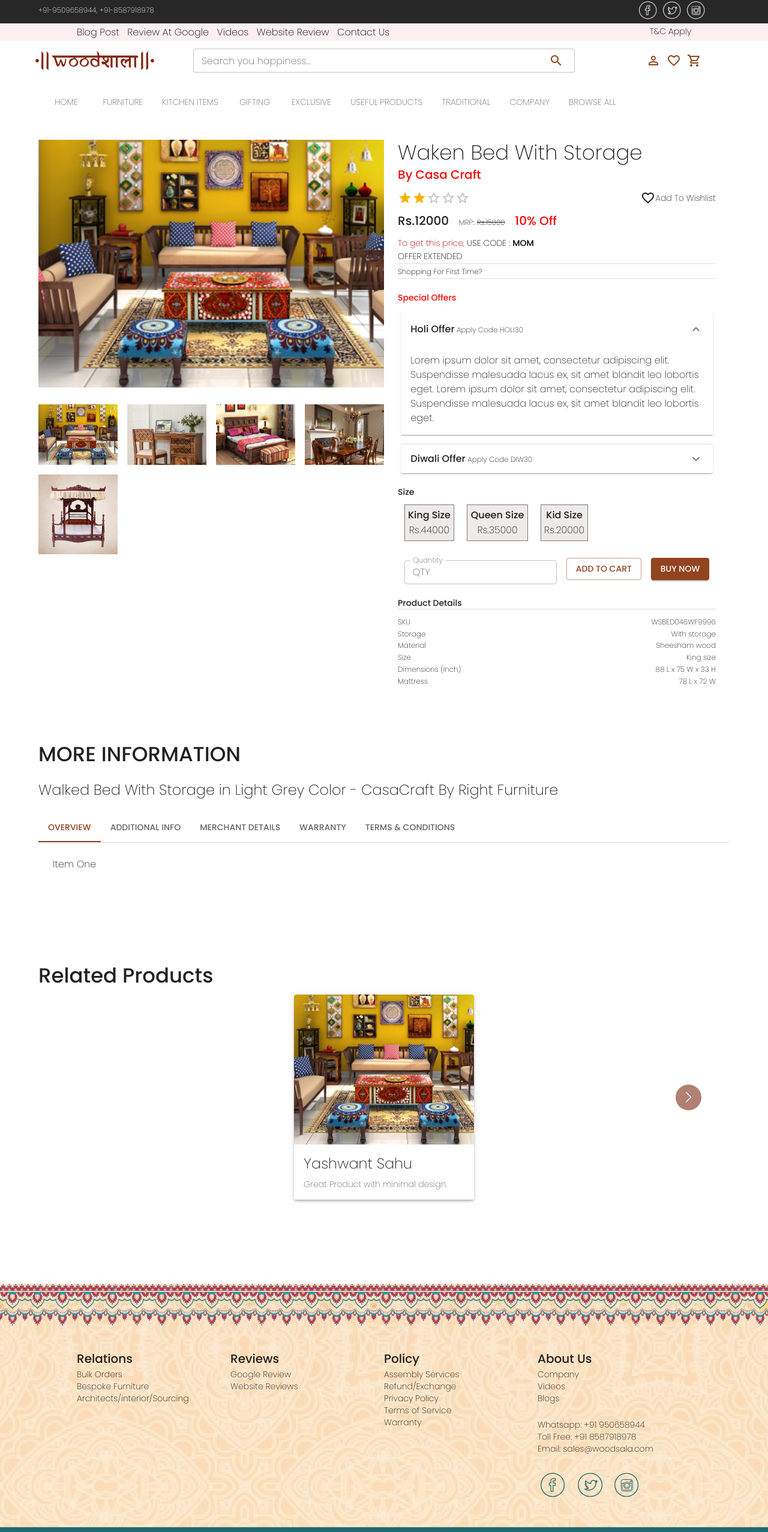
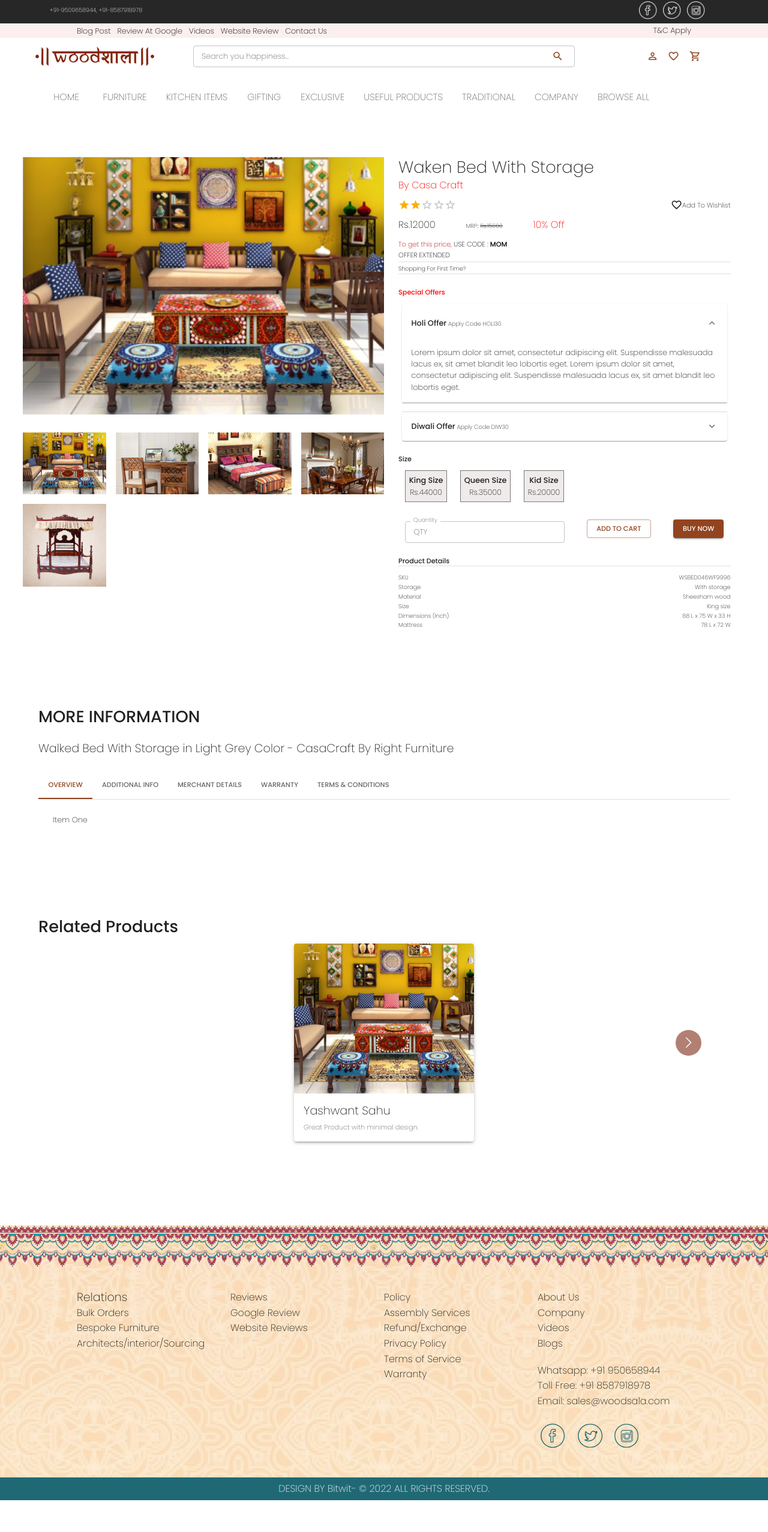
Before and after one commit to bitwittech/woodsala-site-frontend, a React (Create React App) app: page /details in a window 1280 px wide. Shown: the part 6-2560 px from the top of the page at 60% size. After the commit the page ends 2507 px from the top, so only its background shows below. Built offline with nearby package versions, Linux system fonts and the light colour scheme.

Commit message:
Responsiveness Imporved

```diff
--- a/src/App.css
+++ b/src/App.css
@@ -1,5 +1,4 @@
 @import url('https://fonts.googleapis.com/css2?family=Berkshire+Swash&family=Poppins:wght@200;500&display=swap');
-@import url('https://unpkg.com/flickity@2/dist/flickity.min.css');
 .App {
     text-align: center;
 }
--- a/src/asset/css/cart.css
+++ b/src/asset/css/cart.css
@@ -14,7 +14,7 @@
 }
 
 .mainSec {
-    padding: 5% 3%;
+    padding: 5% 3% !important;
 }
 
 .tableContainer {
@@ -73,3 +73,12 @@
 .Total .css-k50mv2-MuiTypography-root {
     font-weight: 500 !important;
 }
+
+
+/* // media query  */
+
+@media screen and (max-width:800px) {
+    .mainSec {
+        padding-top: 10% !important;
+    }
+}
--- a/src/asset/css/checkout.css
+++ b/src/asset/css/checkout.css
@@ -75,3 +75,12 @@
 .orderButton {
     padding: 3% 2%;
 }
+
+
+/* // media query  */
+
+@media screen and (max-width:800px) {
+    .mainSec {
+        padding-top: 10% !important;
+    }
+}
--- a/src/asset/css/contactUs.css
+++ b/src/asset/css/contactUs.css
@@ -16,6 +16,7 @@
 .formContainer {
     margin: 5% auto;
     padding: 3% 4%;
+    gap: 30px;
     width: 90% !important;
 }
 
@@ -35,3 +36,10 @@
 button {
     font-weight: 400 !important;
 }
+
+@media screen and (max-width:800px) {
+    .sideBox {
+        margin-top: 5%;
+        padding: 5% !important;
+    }
+}
--- a/src/asset/css/home.css
+++ b/src/asset/css/home.css
@@ -1,16 +1,21 @@
+html {
+    font-size: 80% !important;
+}
+
 .banner {
     background-image: url('../images/home/homeBanner.png');
     background-size: 100vw 98%;
-       height: 70vh;
+    height: 30rem;
     background-position: center;
     background-repeat: no-repeat;
-       background-size: 100% 100%;
+    background-size: 100vw 100%;
     position: relative;
+    margin-bottom: 7%;
 }
 
 .banner-text {
     position: absolute;
-       top: 25%;
+    top: 20%;
     left: 10%;
     text-align: center;
 }
@@ -18,18 +23,18 @@
 .text-1 {
     font-size: 3rem !important;
     color: rgb(126, 46, 9);
-       font-family: 'Berkshire Swash', cursive;
+    font-family: 'Berkshire Swash', cursive !important;
 }
 
 .text-2 {
     font-size: 2.5rem !important;
-       font-weight: 500;
+    font-weight: 500 !important;
     color: rgb(219, 123, 33);
-       font-family: 'Poppins', sans-serif;
+    font-family: 'Poppins', sans-serif !important;
 }
 
 .text-3 {
-       font-size: 1rem !important;
+    font-size: 1.2rem !important;
     font-family: 'Poppins', sans-serif;
 }
 
@@ -43,7 +48,7 @@
 }
 
 .SBR {
-       background-image: linear-gradient(rgba(248, 202, 146, 0.603), rgba(255, 245, 227, 0.479)), url('../images/home/SBR.png');
+    background-image: linear-gradient(rgba(248, 214, 171, 0.603), rgba(255, 245, 227, 0.479)), url('../images/home/SBR.png');
     margin: 6% 0% !important;
     justify-content: center;
     align-items: center;
@@ -57,11 +62,13 @@
 .heading {
     font-weight: 400 !important;
     padding: 3% 2%;
+    font-size: 3rem !important;
 }
 
 .sub-heading {
-       font-weight: 350 !important;
+    font-weight: 400 !important;
     padding: 5% 3%;
+    font-size: 1.8rem !important;
 }
 
 .SBF {
@@ -84,7 +91,7 @@
 
 .service {
     background-color: #FAF3E6;
-       margin: 6% 0% !important;
+    margin-top: 5% !important;
 }
 
 .text-col {
@@ -99,8 +106,8 @@
 
 .service-images {
     justify-content: center;
-       align-items: center;
-       background-image: linear-gradient(rgba(248, 202, 146, 0.603), rgba(255, 245, 227, 0.479)), url('../images/home/SBR.png');
+    align-items: baseline;
+    background-image: linear-gradient(rgba(248, 202, 146, 0.801), rgba(255, 245, 227, 0.479)), url('../images/home/SBR.png');
     background-size: cover;
     height: fit-content;
     background-position: center;
@@ -140,6 +147,10 @@
     justify-content: space-between;
 }
 
+.video {
+    margin-top: 6%;
+}
+
 .center-Video {
     padding: 0% 5%;
 }
@@ -149,12 +160,13 @@
 }
 
 .slider {
-       margin: 5% 0%;
+    margin-top: 10%;
+    /* height: 50%; */
 }
 
 .bannerText {
     position: relative;
-       top: 20%;
+    top: 25%;
     left: 8%;
 }
 
@@ -214,10 +226,7 @@
     background-position: center;
     background-repeat: no-repeat;
     padding: 2% 3% !important;
-   }
-
-   .TC .react-multi-carousel-list {
-       height: 400px !important;
+    margin-top: 5%;
 }
 
 .journalSec {
@@ -237,29 +246,35 @@
     padding: 5% 3%;
 }
 
-   h6 {
-       font-weight: 500 !important;
-   }
-
 .icons img {
     width: 30px;
 }
+
+.customer {
+    margin-top: 5%;
+}
+
+
 /* ====================================================================
                                             =============================Media Section=============================
                                             ======================================================================= */
 
 @media screen and (max-width: 800px) {
+    html {
+        font-size: 70% !important;
+    }
+    .banner {
+        margin-bottom: 15%;
+    }
+    .bannerText {
+        top: 20%;
+        left: 5%;
+    }
     .image {
         height: auto;
     }
     .journalSec {
         gap: 20px !important;
-       }
-       .banner1Text1 {
-           font-size: 1.4rem !important;
-       }
-       .banner1Text2 {
-           font-size: 1.9rem !important;
     }
     .conatiner-TC {
         padding: 2% 5%;
@@ -273,19 +288,6 @@
     .SBR {
         background-size: cover;
     }
-       .banner-text {
-           left: 2%;
-       }
-       .text-1 {
-           font-size: 2rem !important;
-       }
-       .text-2 {
-           font-size: 2rem !important;
-       }
-       .text-3 {
-           font-size: 1rem !important;
-           font-family: 'Poppins', sans-serif;
-       }
     .underline {
         margin-bottom: 5% !important;
     }
@@ -298,17 +300,11 @@
     .carousel-cell {
         width: 100%;
     }
-       .banner {
-           height: 50vh !important;
+    .banner-text {
+        left: 1%;
     }
-       .text-1 {
-           font-size: 1.8rem !important;
-       }
-       .text-2 {
-           font-size: 1.5rem !important;
-       }
-       .text-3 {
-           font-size: 0.8rem !important;
+    html {
+        font-size: 65% !important;
     }
     .underline {
         margin-bottom: 8% !important;
@@ -316,14 +312,16 @@
     .SBF {
         padding: 10% 3% !important;
     }
+    .text-3 {
+        display: none;
+    }
 }
 
 @media screen and (max-width: 400px) {
-       .banner {
-           height: 30vh !important;
+    html {
+        font-size: 50% !important;
     }
-       .banner-text {
-           top: 50% !important;
-           left: 2% !important;
+    .text-3 {
+        display: none;
     }
 }
--- a/src/asset/css/navbar.css
+++ b/src/asset/css/navbar.css
@@ -26,10 +26,12 @@
     font-weight: 500 !important;
     display: flex;
     justify-content: center;
+    flex-flow: wrap;
 }
 
-.secondBar div p {
+.secondBar p {
     cursor: pointer;
+    font-size: 1rem;
 }
 
 .secondBar div p:hover {
@@ -46,3 +48,7 @@
 .main-2 {
     padding: 1% 2%;
 }
+
+.main-2 a {
+    font-size: 1.2rem;
+}
--- a/src/components/Cart.js
+++ b/src/components/Cart.js
@@ -1,7 +1,7 @@
 // css
 import ".././asset/css/cart.css";
 // react
-import React, { useState } from "react";
+import React from "react";
 import {
   Grid,
   Typography,
--- a/src/components/ContactUs.js
+++ b/src/components/ContactUs.js
@@ -27,7 +27,7 @@
           <Typography variant="h6">Leave A Message</Typography>
         </Grid>
 
-        <Grid xs={12} md={8} item className="form">
+        <Grid xs={12} md={7.5} item className="form">
           <form>
             <Grid
               container
--- a/src/components/utility/Footer.js
+++ b/src/components/utility/Footer.js
@@ -24,10 +24,10 @@
           <Grid container className="linkContainer">
             <Grid item xs={12} md={2.5}>
               <Stack>
-                <Typography variant="h6">Relations</Typography>
-                <Typography variant="body2">Bulk Orders</Typography>
-                <Typography variant="body2">Bespoke Furniture </Typography>
-                <Typography variant="body2">
+                <Typography variant="h5">Relations</Typography>
+                <Typography variant="h6">Bulk Orders</Typography>
+                <Typography variant="h6">Bespoke Furniture </Typography>
+                <Typography variant="h6">
                   Architects/interior/Sourcing{" "}
                 </Typography>
               </Stack>
@@ -35,34 +35,34 @@
             <Grid item xs={12} md={2.5}>
               <Stack>
                 <Typography variant="h6">Reviews</Typography>
-                <Typography variant="body2">Google Review </Typography>
-                <Typography variant="body2">Website Reviews </Typography>
+                <Typography variant="h6">Google Review </Typography>
+                <Typography variant="h6">Website Reviews </Typography>
               </Stack>
             </Grid>
             <Grid item xs={12} md={2.5}>
               <Stack>
                 <Typography variant="h6">Policy</Typography>
-                <Typography variant="body2">Assembly Services</Typography>
-                <Typography variant="body2">Refund/Exchange </Typography>
-                <Typography variant="body2">Privacy Policy</Typography>
-                <Typography variant="body2">Terms of Service</Typography>
-                <Typography variant="body2">Warranty</Typography>
+                <Typography variant="h6">Assembly Services</Typography>
+                <Typography variant="h6">Refund/Exchange </Typography>
+                <Typography variant="h6">Privacy Policy</Typography>
+                <Typography variant="h6">Terms of Service</Typography>
+                <Typography variant="h6">Warranty</Typography>
               </Stack>
             </Grid>
             <Grid item xs={12} md={2.5}>
               <Stack>
                 <Typography variant="h6">About Us</Typography>
-                <Typography variant="body2">Company</Typography>
-                <Typography variant="body2">Videos</Typography>
-                <Typography variant="body2">Blogs</Typography>
+                <Typography variant="h6">Company</Typography>
+                <Typography variant="h6">Videos</Typography>
+                <Typography variant="h6">Blogs</Typography>
               </Stack>
               <br></br>
               <Stack>
-                <Typography variant="body2">Whatsapp: +91 950658944</Typography>
-                <Typography variant="body2">
+                <Typography variant="h6">Whatsapp: +91 950658944</Typography>
+                <Typography variant="h6">
                   Toll Free: +91 8587918978
                 </Typography>
-                <Typography variant="body2">
+                <Typography variant="h6">
                   Email: sales@woodsala.com
                 </Typography>
               </Stack>
@@ -85,7 +85,7 @@
         {/* links Ends */}
         {/* bottom */}
         <Grid item xs={12} className="footerBottom">
-          <Typography variant="body2">
+          <Typography variant="h6">
             DESIGN BY Bitwit- © 2022 ALL RIGHTS RESERVED.
           </Typography>
         </Grid>
--- a/src/components/utility/Navbar.js
+++ b/src/components/utility/Navbar.js
@@ -107,13 +107,13 @@
               />
             </Grid>
             <Grid item xs={12} md={3} className="center">
-              <IconButton color="primary" size="small">
+              <IconButton color="primary" >
                 <PersonOutlineOutlinedIcon />
               </IconButton>
-              <IconButton color="primary" size="small">
+              <IconButton color="primary" >
                 <FavoriteBorderOutlinedIcon />
               </IconButton>
-              <IconButton color="primary" onClick = {()=>{props.history('/cart')}} size="small">
+              <IconButton color="primary" onClick = {()=>{props.history('/cart')}} >
                 {window.location.pathname === '/cart' ? <ShoppingCartIcon/>  : <ShoppingCartOutlinedIcon />}
               </IconButton>
             </Grid>
```
Also changed, not shown: src/components/Home.js (+23 -20 lines). Lines whose indentation alone changed are shown as unchanged.
